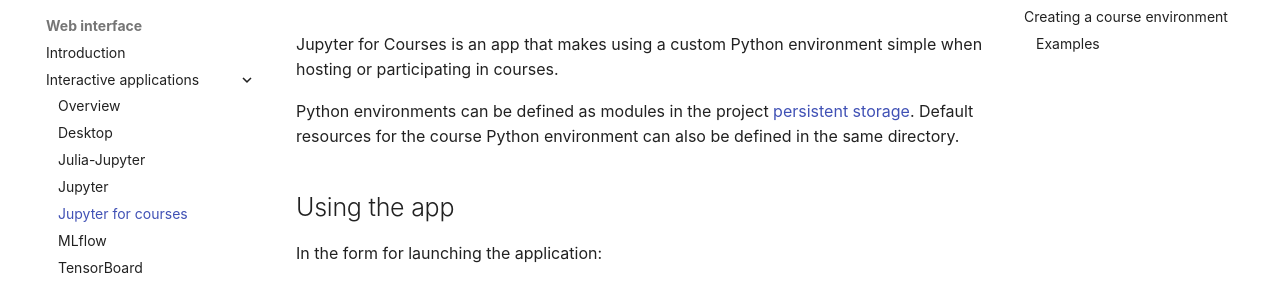
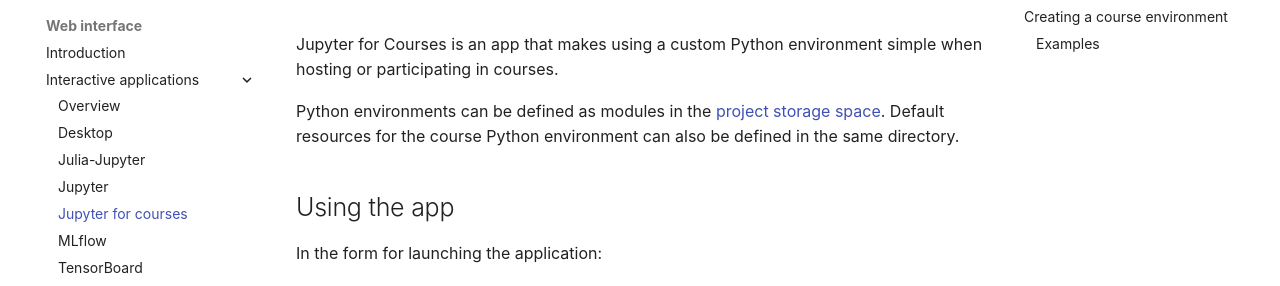
Before and after one commit to Lumi-supercomputer/lumi-userguide, an MkDocs documentation site: the page built from docs/runjobs/webui/jupyter-for-courses.md, in a window 1280 px wide and 900 px high. Shown: the part 196-482 px from the top of the window. Built offline with MkDocs 1.6.1 and Material for MkDocs 9.7.7, drawn with Linux system fonts in a browser that asks for light colours.

Commit message:
Fixing referring persistent to project space
Also the link was pointing to home directory tab

```diff
--- a/docs/runjobs/webui/jupyter-for-courses.md
+++ b/docs/runjobs/webui/jupyter-for-courses.md
@@ -3,7 +3,7 @@
 Jupyter for Courses is an app that makes using a custom
 Python environment simple when hosting or participating in courses.
 
-Python environments can be defined as modules in the project [persistent storage](../../storage/index.md#where-to-store-data).
+Python environments can be defined as modules in the [project storage space](../../storage/index.md#__tabbed_1_2).
 Default resources for the course Python environment can also be defined in the same directory.
 
 ## Using the app
```
